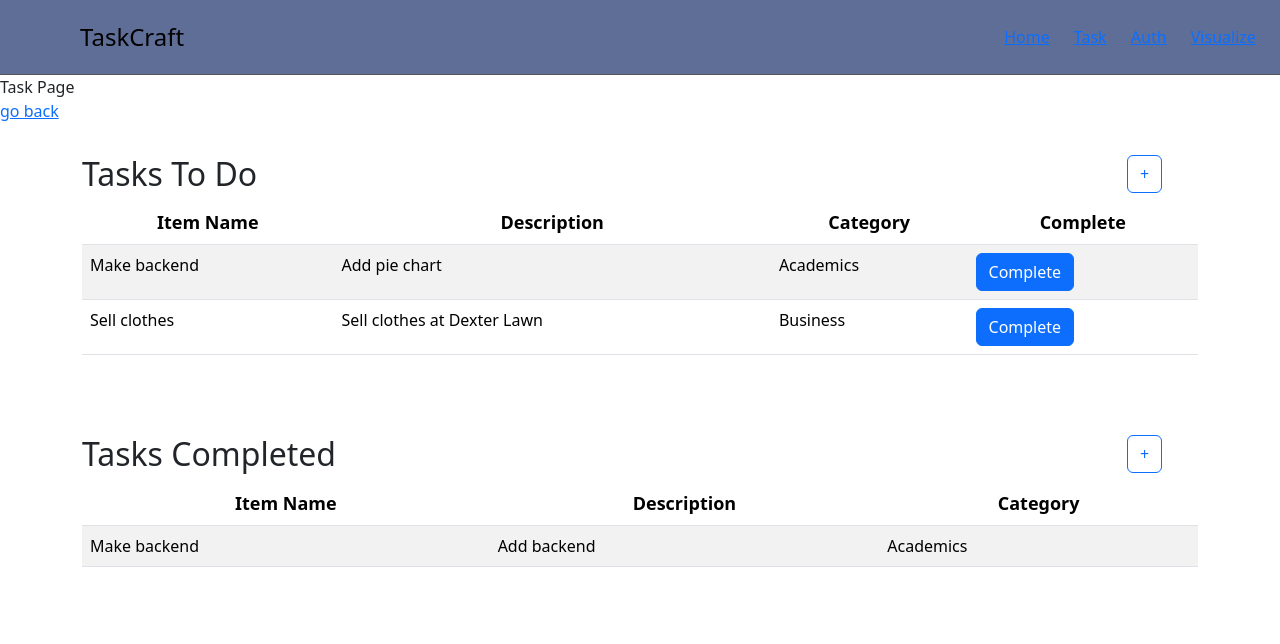
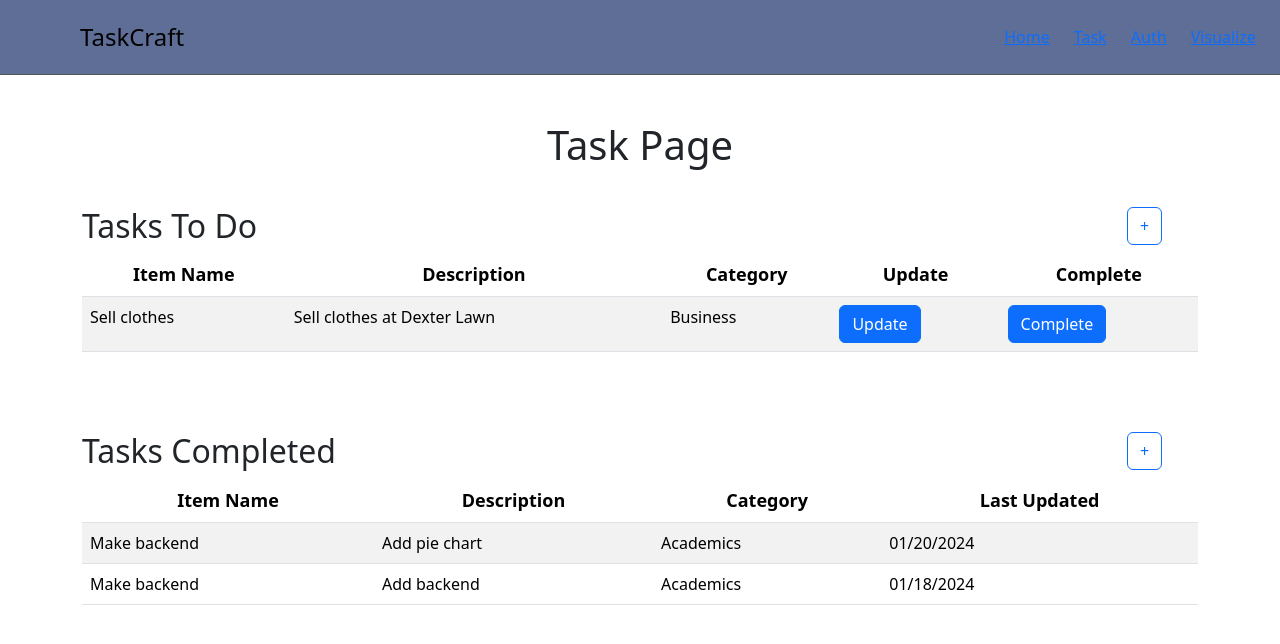
Before and after one commit to Tylermhh/404-day-visualizer-app, a React (Create React App) app in the folder packages/react-frontend/: page /task in a window 1280 px wide. Shown: the top 644 px of the page. Built offline with nearby package versions, Linux system fonts and the light colour scheme.

Commit message:
feat: style tasks page and prep for hooks and modals

```diff
--- a/package.json
+++ b/package.json
@@ -24,7 +24,9 @@
     "date-fns": "^3.3.1",
     "dotenv": "^16.4.4",
     "express": "^4.18.2",
+    "moment": "^2.30.1",
     "mongoose": "^8.1.3",
+    "react-moment": "^1.1.3",
     "react-router-dom": "^6.22.1",
     "typescript": "^5.3.3"
   },
--- a/packages/react-frontend/package.json
+++ b/packages/react-frontend/package.json
@@ -19,7 +19,8 @@
     "react-scripts": "5.0.1",
     "recharts": "^2.12.1",
     "typescript": "^4.9.5",
-    "web-vitals": "^2.1.4"
+    "web-vitals": "^2.1.4",
+    "moment": "2.24.0"
   },
   "scripts": {
     "start": "react-scripts start",
--- a/packages/react-frontend/src/components/Page.module.css
+++ b/packages/react-frontend/src/components/Page.module.css
@@ -27,3 +27,10 @@
   padding-top: 2em;
   padding-bottom: 2em;
 }
+
+.pageTitle {
+  padding-top: 1em;
+  text-align: center;
+  font-size: 40px;
+  font-style: bolder;
+}
--- a/packages/react-frontend/src/components/Table/TaskTable.tsx
+++ b/packages/react-frontend/src/components/Table/TaskTable.tsx
@@ -1,7 +1,8 @@
 import React from "react";
-import { Button, Col, Form, Row, Table, Container } from "react-bootstrap";
+import { Button, Col, Row, Table, Container } from "react-bootstrap";
 import { ITask } from "./../../types/types";
 import styles from "../Page.module.css";
+import moment from "moment";
 
 function TaskTable(params: { name: String; todo: Boolean; tasks: ITask[] }) {
   let tasks = params.tasks;
@@ -20,10 +21,10 @@ function TaskTable(params: { name: String; todo: Boolean; tasks: ITask[] }) {
     );
   };
 
-  const TableBody: React.FC<{ tasks: ITask[]; todo: Boolean }> = ({
-    tasks,
-    todo,
-  }) => {
+  const TableBody: React.FC<{
+    tasks: ITask[];
+    todo: Boolean;
+  }> = ({ tasks, todo }) => {
     const rows = tasks.map((task: any, index: any) => {
       if (todo) {
         return (
@@ -31,6 +32,9 @@ function TaskTable(params: { name: String; todo: Boolean; tasks: ITask[] }) {
             <td>{task.name}</td>
             <td>{task.description}</td>
             <td>{task.category}</td>
+            <td>
+              <Button>Update</Button>
+            </td>
             <td>
               <Button>Complete</Button>
             </td>
@@ -42,6 +46,11 @@ function TaskTable(params: { name: String; todo: Boolean; tasks: ITask[] }) {
           <td>{task.name}</td>
           <td>{task.description}</td>
           <td>{task.category}</td>
+          <td>
+            {moment(
+              task.datesUpdated[task.datesUpdated.length - 1].date,
+            ).format("MM/DD/YYYY")}
+          </td>
         </tr>
       );
     });
@@ -54,6 +63,7 @@ function TaskTable(params: { name: String; todo: Boolean; tasks: ITask[] }) {
                 <th>Item Name</th>
                 <th>Description</th>
                 <th>Category</th>
+                <th>Update</th>
                 <th>Complete</th>
               </tr>
             </thead>
@@ -70,6 +80,7 @@ function TaskTable(params: { name: String; todo: Boolean; tasks: ITask[] }) {
               <th>Item Name</th>
               <th>Description</th>
               <th>Category</th>
+              <th>Last Updated</th>
             </tr>
           </thead>
           <tbody>{rows}</tbody>
--- a/packages/react-frontend/src/components/TaskPage.tsx
+++ b/packages/react-frontend/src/components/TaskPage.tsx
@@ -1,8 +1,8 @@
 import React from "react";
-import { Link } from "react-router-dom";
 import Navbar from "./Nav/Nav";
 import TaskTable from "./Table/TaskTable";
 import { ITask } from "./../types/types";
+import styles from "./Page.module.css";
 
 let tempTasks: ITask[] = [
   {
@@ -26,7 +26,7 @@ let tempTasks: ITask[] = [
       },
     ],
     category: "Academics",
-    done: false,
+    done: true,
   },
   {
     _id: "tempID200",
@@ -78,8 +78,7 @@ function Task() {
   return (
     <div className="App">
       <Navbar />
-      <header className="App-header">Task Page</header>
-      <Link to="/">go back</Link>
+      <header className={styles.pageTitle}>Task Page</header>
       <TaskTable name="Tasks To Do" todo={true} tasks={toDoTasks} />
       <TaskTable name="Tasks Completed" todo={false} tasks={completedTasks} />
     </div>
```
Also changed, not shown: 1 other file (tests, documents, lock files or other folders).
